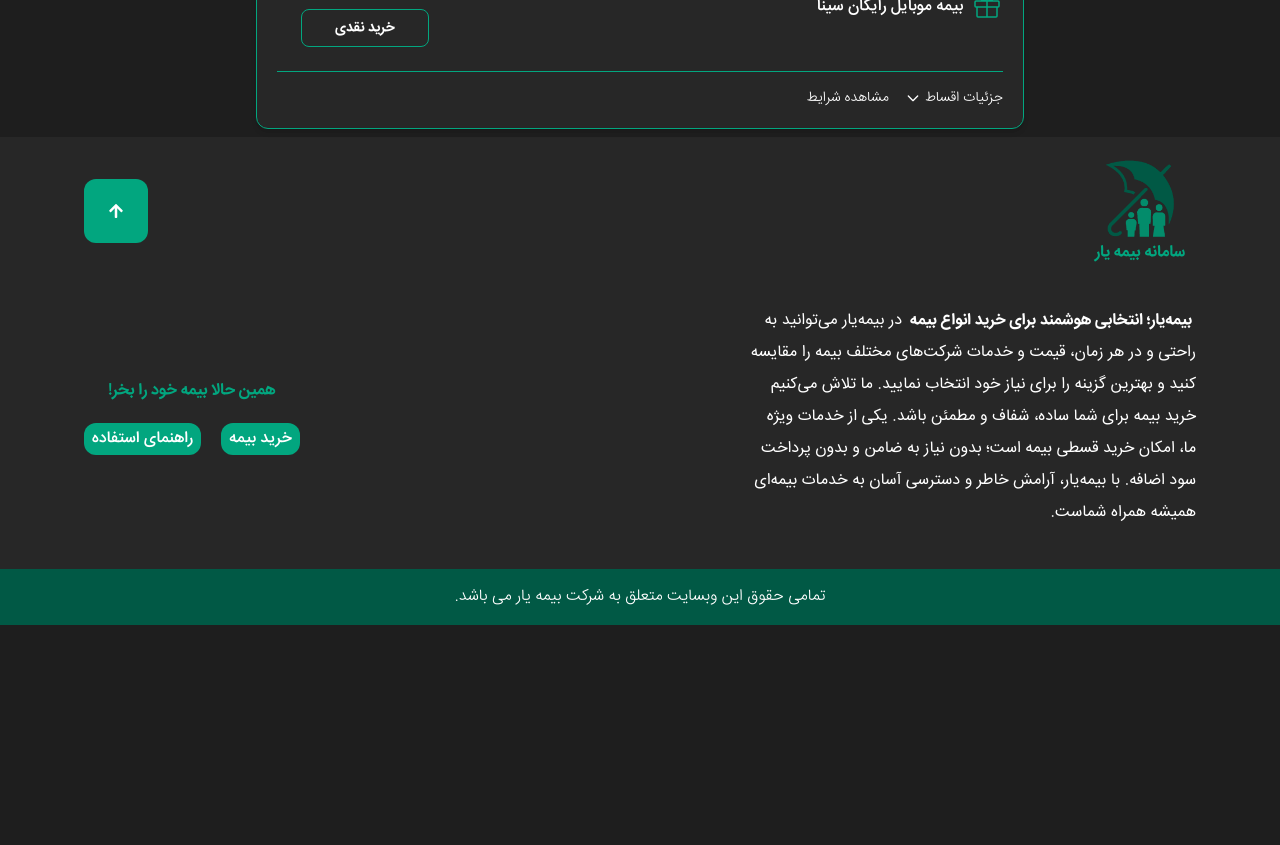
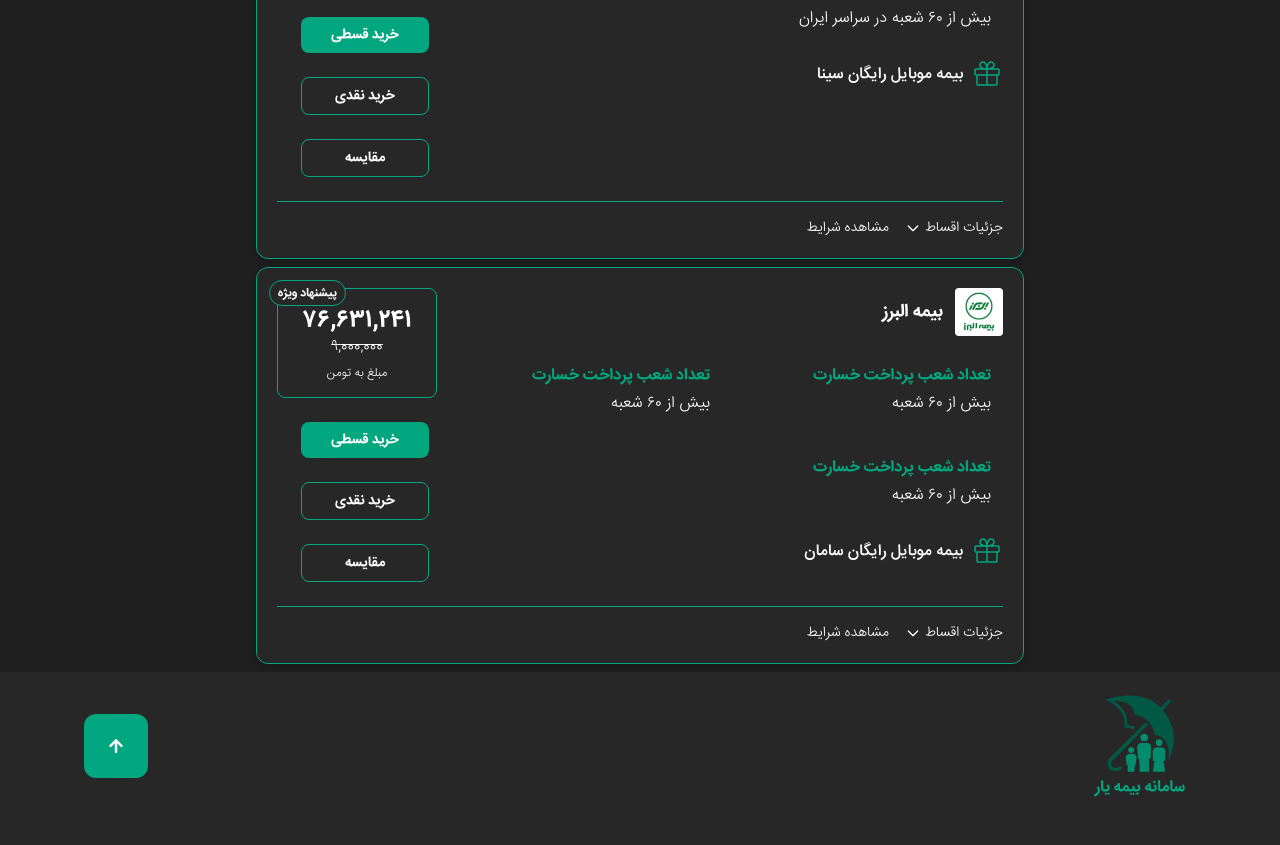
Before and after one commit to Alirezarh7/bimeYar, a React (Vite) app: page /insurance in a window 1280 px wide. Shown: the part 980-1825 px from the top of the page. Before the commit the page ends 1605 px from the top, so only its background shows below. Built offline with nearby package versions, Linux system fonts and the light colour scheme.

Commit message:
add Comparison button

```diff
--- a/src/component/general/insuranceCard/InsuranceOfferCard.tsx
+++ b/src/component/general/insuranceCard/InsuranceOfferCard.tsx
@@ -1,10 +1,11 @@
-import {useState} from "react";
-import {motion, AnimatePresence} from "framer-motion";
-import {PiGiftLight} from "react-icons/pi";
+import { useState } from "react";
+import { motion, AnimatePresence } from "framer-motion";
+import { PiGiftLight } from "react-icons/pi";
 import CustomButton from "../button/Button.tsx";
+import { enqueueSnackbar } from "notistack";
 
 interface IProps {
-
+  id: number;
   company: { src: string; alt: string; name: string };
   stats: { label: string; value: string }[];
   price: string;
@@ -12,26 +13,38 @@
   gift: string;
   footerLinks: { label: string; isToggle?: boolean; href?: string }[];
   installmentDetails?: { term: number; monthly: number; more: string };
+  // addComparisonInsurance?: (data: InsuranceItem) => void;
 }
 
 export function InsuranceOfferCard(dataForShow: IProps) {
   const [showInstallmentDetails, setShowInstallmentDetails] = useState(false);
 
-    const onAction = () => {
+  const addComparisonInsurance = (data: IProps) => {
+    const ComparisonInsuranceArr: IProps[] = JSON.parse(localStorage.getItem("ComparisonInsuranceArr") as string);
+    if (ComparisonInsuranceArr) {
+      if (ComparisonInsuranceArr.find((item) => item.id === data.id)) {
+        enqueueSnackbar("آیتم قبلا به لیست مقایسه اضافه شده است", { variant: "error" });
+        return;
+      } else if (ComparisonInsuranceArr.length === 3) {
+        enqueueSnackbar("حداقل تعداد مقایسه سه آیتم است .", { variant: "error" });
+        return;
+      } else {
+        localStorage.setItem("ComparisonInsuranceArr", JSON.stringify([...ComparisonInsuranceArr, data]));
+        enqueueSnackbar("به لیست مقایسه اضافه شد.", { variant: "success" });
+      }
+    } else {
+      localStorage.setItem("ComparisonInsuranceArr", JSON.stringify([data]));
+      enqueueSnackbar("به لیست مقایسه اضافه شد.", { variant: "success" });
+    }
+  };
 
-    };
+  const onAction = () => {};
 
   if (!dataForShow) return null;
 
   return (
-        <div
-            className="relative mx-auto max-w-3xl h-full bg-card rounded-xl shadow-md overflow-hidden border border-primary my-2">
-            {dataForShow.oldPrice && (
-                <div
-                    className="absolute top-3 left-3 border border-primary bg-card text-foreground text-xs font-bold px-2 py-1 rounded-full z-10">
-                    پیشنهاد ویژه
-                </div>
-            )}
+    <div className="relative mx-auto max-w-3xl h-full bg-card rounded-xl shadow-md overflow-hidden border border-primary my-2">
+      {dataForShow.oldPrice && <div className="absolute top-3 left-3 border border-primary bg-card text-foreground text-xs font-bold px-2 py-1 rounded-full z-10">پیشنهاد ویژه</div>}
 
       <div className="p-5">
         {/* بخش شرکت و آمار */}
@@ -40,40 +53,25 @@
           <div className="flex-1">
             <div className="flex items-center gap-3 mb-4">
               {dataForShow.company.src ? (
-                                <img
-                                    src={dataForShow.company.src}
-                                    alt={dataForShow.company.alt}
-                                    className="w-12 h-12 object-contain rounded bg-white p-1"
-                                />
+                <img src={dataForShow.company.src} alt={dataForShow.company.alt} className="w-12 h-12 object-contain rounded bg-white p-1" />
               ) : (
-                                <div
-                                    className="w-12 h-12 rounded bg-gray-100 flex items-center justify-center text-gray-500 text-sm">
-                                    لوگو
-                                </div>
+                <div className="w-12 h-12 rounded bg-gray-100 flex items-center justify-center text-gray-500 text-sm">لوگو</div>
               )}
-                            <div className="text-lg font-bold text-foreground">
-                                {dataForShow.company.name}
-                            </div>
+              <div className="text-lg font-bold text-foreground">{dataForShow.company.name}</div>
             </div>
             <div className="grid grid-cols-1 sm:grid-cols-2 gap-4 mb-4">
               {dataForShow.stats.map((s, idx) => (
                 <div key={idx} className="bg-card p-3 rounded-lg">
                   <div className=" text-primary  mb-1 font-semibold">{s.label}</div>
-                                    <div className=" text-foreground">
-                                        {s.value}
-                                    </div>
+                  <div className=" text-foreground">{s.value}</div>
                 </div>
               ))}
             </div>
 
             {/* هدیه */}
             {dataForShow.gift && (
-                            <motion.div
-                                initial={{opacity: 0}}
-                                animate={{opacity: 1}}
-                                className=" mb-4 flex gap-1"
-                            >
-                                <PiGiftLight className={'h-8 w-8 text-primary  '}/>
+              <motion.div initial={{ opacity: 0 }} animate={{ opacity: 1 }} className=" mb-4 flex gap-1">
+                <PiGiftLight className={"h-8 w-8 text-primary  "} />
                 <div className="font-medium text-foreground mr-1 mt-1">{dataForShow.gift}</div>
               </motion.div>
             )}
@@ -82,26 +80,17 @@
           {/* بخش راست: قیمت و دکمه‌ها */}
           <div className="flex flex-col items-center gap-4 w-full md:w-40">
             {/* قیمت */}
-                        <motion.div
-                            initial={{scale: 0.9, opacity: 0}}
-                            animate={{scale: 1, opacity: 1}}
-                            className="bg-card border border-primary p-4 rounded-lg w-full text-center"
-                        >
-                            <div className="text-2xl font-bold text-foreground">
-                                {dataForShow.price}
-                            </div>
-                            {dataForShow.oldPrice && (
-                                <div className="text-sm text-foreground line-through mb-1">
-                                    {dataForShow.oldPrice}
-                                </div>
-                            )}
+            <motion.div initial={{ scale: 0.9, opacity: 0 }} animate={{ scale: 1, opacity: 1 }} className="bg-card border border-primary p-4 rounded-lg w-full text-center">
+              <div className="text-2xl font-bold text-foreground">{dataForShow.price}</div>
+              {dataForShow.oldPrice && <div className="text-sm text-foreground line-through mb-1">{dataForShow.oldPrice}</div>}
               <div className="text-xs text-foreground mt-2">مبلغ به تومن</div>
             </motion.div>
 
             {/* دکمه‌ها */}
             <div className="grid grid-cols-2 md:grid-cols-1  gap-2 w-full">
-                            <CustomButton label={'خرید قسطی'} onClick={() => onAction()} type={'button'} variant={'primary'} />
-                            <CustomButton label={'خرید نقدی'} onClick={() => onAction()} type={'button'} variant={'outLine'} />
+              <CustomButton label={"خرید قسطی"} onClick={() => onAction()} type={"button"} variant={"primary"} />
+              <CustomButton label={"خرید نقدی"} onClick={() => onAction()} type={"button"} variant={"outLine"} />
+              <CustomButton label={"مقایسه"} onClick={() => addComparisonInsurance(dataForShow)} type={"button"} variant={"outLine"} />
             </div>
           </div>
         </div>
@@ -110,34 +99,14 @@
         <div className="border-t border-primary pt-4 mt-4 flex flex-wrap gap-4 text-sm">
           {dataForShow.footerLinks.map((l, idx) =>
             l.isToggle ? (
-                            <button
-                                key={idx}
-                                className="text-foreground hover:underline flex items-center gap-1"
-                                onClick={() => setShowInstallmentDetails((v) => !v)}
-                            >
+              <button key={idx} className="text-foreground hover:underline flex items-center gap-1" onClick={() => setShowInstallmentDetails((v) => !v)}>
                 {l.label}
-                                <svg
-                                    className={`w-4 h-4 transition-transform ${
-                                        showInstallmentDetails ? "rotate-180" : ""
-                                    }`}
-                                    fill="none"
-                                    stroke="currentColor"
-                                    viewBox="0 0 24 24"
-                                >
-                                    <path
-                                        strokeLinecap="round"
-                                        strokeLinejoin="round"
-                                        strokeWidth={2}
-                                        d="M19 9l-7 7-7-7"
-                                    />
+                <svg className={`w-4 h-4 transition-transform ${showInstallmentDetails ? "rotate-180" : ""}`} fill="none" stroke="currentColor" viewBox="0 0 24 24">
+                  <path strokeLinecap="round" strokeLinejoin="round" strokeWidth={2} d="M19 9l-7 7-7-7" />
                 </svg>
               </button>
             ) : (
-                            <a
-                                key={idx}
-                                className="text-foreground hover:underline"
-                                href={l.href || "#"}
-                            >
+              <a key={idx} className="text-foreground hover:underline" href={l.href || "#"}>
                 {l.label}
               </a>
             )
@@ -149,35 +118,22 @@
           {showInstallmentDetails && dataForShow.installmentDetails && (
             <motion.div
               key="installment-details"
-                            initial={{height: 0, opacity: 0}}
-                            animate={{height: "auto", opacity: 1}}
-                            exit={{height: 0, opacity: 0}}
-                            transition={{duration: 0.3}}
+              initial={{ height: 0, opacity: 0 }}
+              animate={{ height: "auto", opacity: 1 }}
+              exit={{ height: 0, opacity: 0 }}
+              transition={{ duration: 0.3 }}
               className="mt-4 overflow-hidden"
             >
               <div className="bg-card p-4 rounded-lg">
-                                <h4 className="font-semibold text-primary mb-2">
-                                    جزئیات اقساط
-                                </h4>
+                <h4 className="font-semibold text-primary mb-2">جزئیات اقساط</h4>
                 <div className="grid grid-cols-1 sm:grid-cols-2 gap-3 text-sm">
                   <div>
-                                        <span className="text-foreground">مدت اقساط:</span>{" "}
-                                        <span className="font-medium text-foreground ">
-                      {dataForShow.installmentDetails.term} ماه
-                    </span>
+                    <span className="text-foreground">مدت اقساط:</span> <span className="font-medium text-foreground ">{dataForShow.installmentDetails.term} ماه</span>
                   </div>
                   <div>
-                                        <span className="text-foreground">قسط ماهیانه:</span>{" "}
-                                        <span className="font-medium text-foreground">
-                      {dataForShow.installmentDetails.monthly.toLocaleString()}{" "}
-                                            تومان
-                    </span>
+                    <span className="text-foreground">قسط ماهیانه:</span> <span className="font-medium text-foreground">{dataForShow.installmentDetails.monthly.toLocaleString()} تومان</span>
                   </div>
-                                    {dataForShow.installmentDetails.more && (
-                                        <div className="sm:col-span-2 text-foreground">
-                                            {dataForShow.installmentDetails.more}
-                                        </div>
-                                    )}
+                  {dataForShow.installmentDetails.more && <div className="sm:col-span-2 text-foreground">{dataForShow.installmentDetails.more}</div>}
                 </div>
               </div>
             </motion.div>
--- a/src/page/insurance/page.tsx
+++ b/src/page/insurance/page.tsx
@@ -1,18 +1,51 @@
-import {InsuranceOfferCard} from "../../component/general/insuranceCard/InsuranceOfferCard.tsx";
+import { InsuranceOfferCard } from "../../component/general/insuranceCard/InsuranceOfferCard.tsx";
+interface Company {
+  src: string;
+  alt: string;
+  name: string;
+}
 
+interface Stat {
+  label: string;
+  value: string;
+}
+
+interface FooterLink {
+  label: string;
+  isToggle?: boolean;
+  href?: string;
+}
+
+interface InstallmentDetails {
+  term: number;
+  monthly: number;
+  more: string;
+}
+
+export interface InsuranceItem {
+  id: number;
+  company: Company;
+  stats: Stat[];
+  price: string;
+  oldPrice?: string;
+  gift: string;
+  footerLinks: FooterLink[];
+  installmentDetails: InstallmentDetails;
+}
 
 const InsuranceOfferPage = () => {
-    const sampleData = [
+  const sampleData: InsuranceItem[] = [
     {
+      id: 1,
       company: {
         src: "public/insuranceCompany/company1.webp",
         alt: "البرز",
-                name: "بیمه البرز"
+        name: "بیمه البرز",
       },
       stats: [
-                {label: "تعداد شعب پرداخت خسارت", value: "بیش از ۶۰ شعبه"},
-                {label: "تعداد شعب پرداخت خسارت", value: "بیش از ۶۰ شعبه"},
-                {label: "تعداد شعب پرداخت خسارت", value: "بیش از ۶۰ شعبه"}
+        { label: "تعداد شعب پرداخت خسارت", value: "بیش از ۶۰ شعبه" },
+        { label: "تعداد شعب پرداخت خسارت", value: "بیش از ۶۰ شعبه" },
+        { label: "تعداد شعب پرداخت خسارت", value: "بیش از ۶۰ شعبه" },
       ],
       price: "۷۶,۶۳۱,۲۴۱",
       oldPrice: "9,000,000",
@@ -20,88 +53,120 @@
       footerLinks: [
         {
           label: "جزئیات اقساط",
-                    isToggle: true
+          isToggle: true,
         },
         {
           label: "مشاهده شرایط",
-                    href: "#terms"
-                }
+          href: "#terms",
+        },
       ],
       installmentDetails: {
         term: 12,
         monthly: 6300000,
-                more: "قسطی بدون چک و سفته - اعتباری کارا - دستیار دریافت خسارت"
-            }
+        more: "قسطی بدون چک و سفته - اعتباری کارا - دستیار دریافت خسارت",
+      },
     },
     {
+      id: 2,
       company: {
         src: "public/insuranceCompany/company2.webp",
         alt: "سینا",
-                name: "بیمه سینا"
+        name: "بیمه سینا",
       },
       stats: [
         {
           label: "تعداد شعب پرداخت خسارت",
-                    value: "بیش از ۶۰ شعبه در سراسر ایران"
-                }
+          value: "بیش از ۶۰ شعبه در سراسر ایران",
+        },
       ],
       price: "۷۶,۶۳۱,۲۴۱",
       gift: "بیمه موبایل رایگان سینا",
       footerLinks: [
         {
           label: "جزئیات اقساط",
-                    isToggle: true
+          isToggle: true,
         },
         {
           label: "مشاهده شرایط",
-                    href: "#terms"
-                }
+          href: "#terms",
+        },
       ],
       installmentDetails: {
         term: 12,
         monthly: 6300000,
-                more: "قسطی بدون چک و سفته - اعتباری کارا - دستیار دریافت خسارت"
-            }
+        more: "قسطی بدون چک و سفته - اعتباری کارا - دستیار دریافت خسارت",
+      },
     },
     {
+      id: 3,
       company: {
         src: "public/insuranceCompany/company3.webp",
         alt: "دی",
-                name: "بیمه دی"
+        name: "بیمه دی",
       },
       stats: [
         {
           label: "تعداد شعب پرداخت خسارت",
-                    value: "بیش از ۶۰ شعبه در سراسر ایران"
-                }
+          value: "بیش از ۶۰ شعبه در سراسر ایران",
+        },
       ],
       price: "۷۶,۶۳۱,۲۴۱",
       gift: "بیمه موبایل رایگان سینا",
       footerLinks: [
         {
           label: "جزئیات اقساط",
-                    isToggle: true
+          isToggle: true,
         },
         {
           label: "مشاهده شرایط",
-                    href: "#terms"
-                }
+          href: "#terms",
+        },
       ],
       installmentDetails: {
         term: 12,
         monthly: 6300000,
-                more: "قسطی بدون چک و سفته - اعتباری کارا - دستیار دریافت خسارت"
-            }
+        more: "قسطی بدون چک و سفته - اعتباری کارا - دستیار دریافت خسارت",
       },
-    ]
-
+    },
+    {
+      id: 4,
+      company: {
+        src: "public/insuranceCompany/company1.webp",
+        alt: "البرز",
+        name: "بیمه البرز",
+      },
+      stats: [
+        { label: "تعداد شعب پرداخت خسارت", value: "بیش از ۶۰ شعبه" },
+        { label: "تعداد شعب پرداخت خسارت", value: "بیش از ۶۰ شعبه" },
+        { label: "تعداد شعب پرداخت خسارت", value: "بیش از ۶۰ شعبه" },
+      ],
+      price: "۷۶,۶۳۱,۲۴۱",
+      oldPrice: "9,000,000",
+      gift: "بیمه موبایل رایگان سامان",
+      footerLinks: [
+        {
+          label: "جزئیات اقساط",
+          isToggle: true,
+        },
+        {
+          label: "مشاهده شرایط",
+          href: "#terms",
+        },
+      ],
+      installmentDetails: {
+        term: 12,
+        monthly: 6300000,
+        more: "قسطی بدون چک و سفته - اعتباری کارا - دستیار دریافت خسارت",
+      },
+    },
+  ];
 
   return (
     <>
       {sampleData.map((item) => (
-                <InsuranceOfferCard {...item}  />
+        <InsuranceOfferCard {...item} />
       ))}
     </>
   );
-}
+};
 export default InsuranceOfferPage;
--- a/src/page/third-party-insurance/page.tsx
+++ b/src/page/third-party-insurance/page.tsx
@@ -383,7 +383,7 @@
           )}
           {activeStep === 5 && (
             <div className="grid grid-cols-12 w-full ">
-              <h5 className="font-semibold text-card-foreground col-span-12">آیا این خودرو تاکنون بیمه شخص ثالث داشته است؟</h5>
+              <h5 className="font-semibold text-card-foreground col-span-12 text-center">آیا این خودرو تاکنون بیمه شخص ثالث داشته است؟</h5>
               <div className="flex flex-col gap-5 items-center col-span-12 my-10">
                 <Controller
                   name="hasInsurance"
```
Lines whose indentation alone changed are shown as unchanged.
